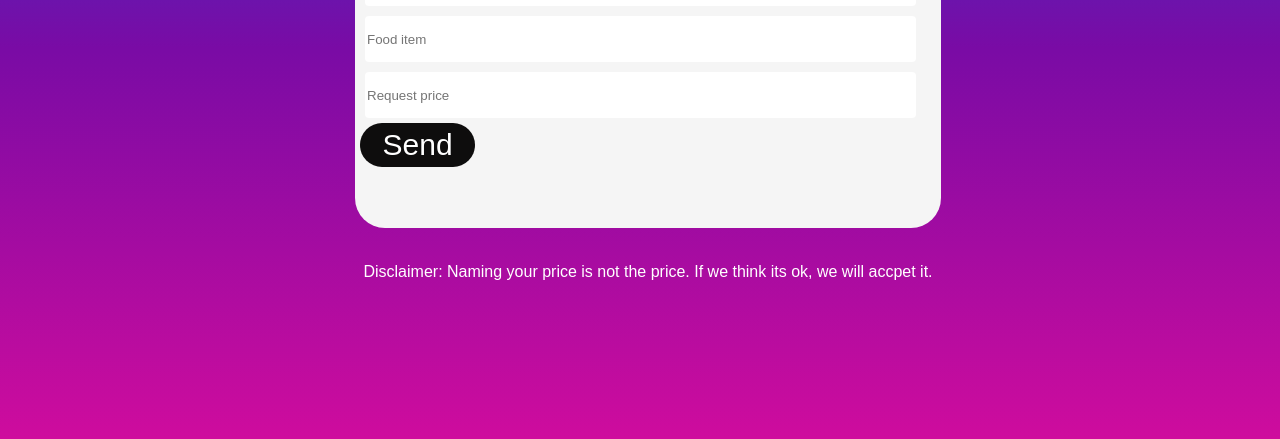
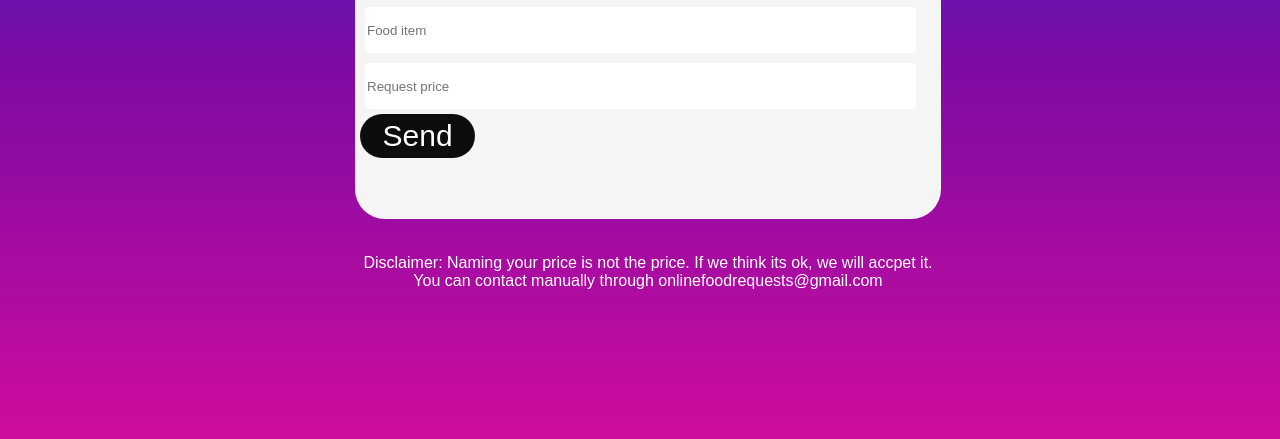
Before and after one commit to FoodRequests/Foodrequests, a plain HTML site: page index.html in a window 1280 px wide. Shown: the part 361-800 px from the top of the page. Drawn offline with Linux system fonts and the light colour scheme.

Commit message:
commit one

```diff
--- a/index.html
+++ b/index.html
@@ -1,2 +1,2 @@
 <!DOCTYPE html><html><head><meta charset="UTF-8"><meta name="viewport" content="width=device-width, initial-scale=1.0"><link rel="stylesheet" href="style.css">
-<title>Send food request</title></head><body><form action="https://formsubmit.co/onlinefoodrequests@gmail.com" method="post"><h1>Send a food request<br> and get a quote!</h1><input name="name" placeholder="Your name"><input name="foodItem" placeholder="Food item"><input name="priceRequested" placeholder="Request price"><button type="submit">Send</button></form></body><footer>Disclaimer: Naming your price is not the price. If we think its ok, we will accpet it.</footer></html>
+<title>Send food request</title></head><body><form action="https://formsubmit.co/onlinefoodrequests@gmail.com" method="post"><h1>Send a food request<br> and get a quote!</h1><input name="name" placeholder="Your name"><input name="foodItem" placeholder="Food item"><input name="priceRequested" placeholder="Request price"><button type="submit">Send</button></form></body><footer>Disclaimer: Naming your price is not the price. If we think its ok, we will accpet it.<br>You can contact manually through onlinefoodrequests@gmail.com</footer></html>
```
